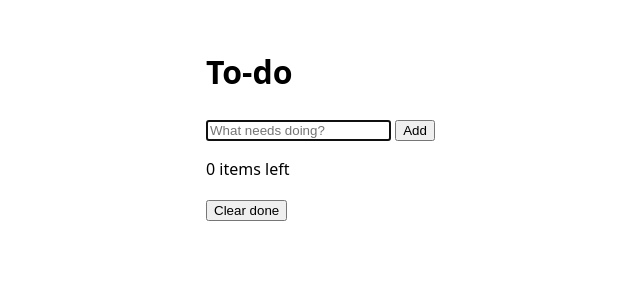
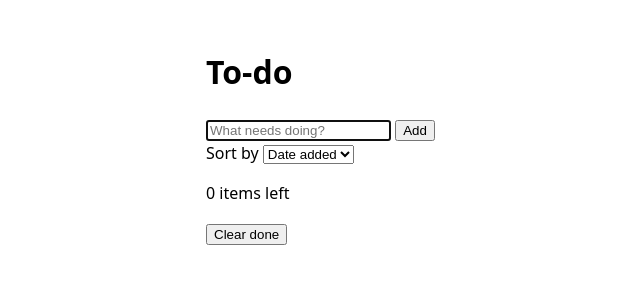
Before and after one commit to Tinghecui/coteam-pipeline-demo, a website: page public/index.html in a window 1280 px wide. Shown: the whole page, without its empty margins (210-850 px from the left). Drawn offline with Linux system fonts and the light colour scheme.

Commit message:
Add a "Sort by" menu above the to-do list (date added, title A–Z, open first)
Fixes #11

Add a "Sort by" menu above the to-do list (date added, title A–Z, open first)

Sorting only changes the order shown on screen. The stored list stays in the order items were added, so switching back to "Date added" puts back the original order. The new sortItems function in the to-do logic does the sorting and is covered by a unit test.

Written by the pipeline executor; the evidence is in the pull request description.

```diff
--- a/public/index.html
+++ b/public/index.html
@@ -14,16 +14,23 @@
   <body>
     <h1>To-do</h1>
     <form id="new"><input id="title" placeholder="What needs doing?" autofocus /> <button>Add</button></form>
+    <label>Sort by
+      <select id="sort">
+        <option value="added">Date added</option>
+        <option value="title">Title (A–Z)</option>
+        <option value="open-first">Open first</option>
+      </select>
+    </label>
     <ul id="items"></ul>
     <p id="footer"></p>
     <button id="clear">Clear done</button>
     <script type="module">
-      import { addItem, clearDone, createList, footerText, removeItem, toggleItem } from "/src/todo.js"
+      import { addItem, clearDone, createList, footerText, removeItem, sortItems, toggleItem } from "/src/todo.js"
       let list = createList()
       const $ = (id) => document.getElementById(id)
       function render() {
         $("items").replaceChildren(
-          ...list.map((item) => {
+          ...sortItems(list, $("sort").value).map((item) => {
             const li = document.createElement("li")
             li.className = item.done ? "done" : ""
             const box = Object.assign(document.createElement("input"), { type: "checkbox", checked: item.done })
@@ -42,6 +49,7 @@
         try { list = addItem(list, $("title").value); $("title").value = "" } catch (err) { alert(err.message) }
         render()
       }
+      $("sort").onchange = render
       $("clear").onclick = () => { list = clearDone(list); render() }
       render()
     </script>
--- a/src/todo.js
+++ b/src/todo.js
@@ -35,3 +35,12 @@ export function footerText(list) {
 export function clearDone(list) {
   return list.filter((item) => !item.done)
 }
+
+// The order the list is shown in; the list itself always stays in the order things were added.
+// "added" (oldest first), "title" (A–Z, ignoring case) or "open-first" (open ones, then done ones).
+export function sortItems(list, order) {
+  const items = [...list]
+  if (order === "title") return items.sort((a, b) => a.title.localeCompare(b.title, undefined, { sensitivity: "base" }) || a.id - b.id)
+  if (order === "open-first") return items.sort((a, b) => a.done - b.done || a.id - b.id)
+  return items.sort((a, b) => a.id - b.id)
+}
```
Also changed, not shown: test/todo.test.js (+12 -1 lines), CHANGELOG.md.
